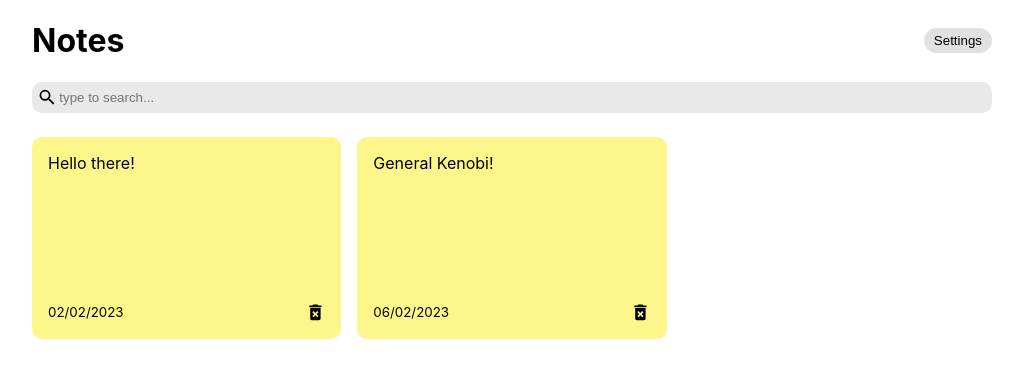
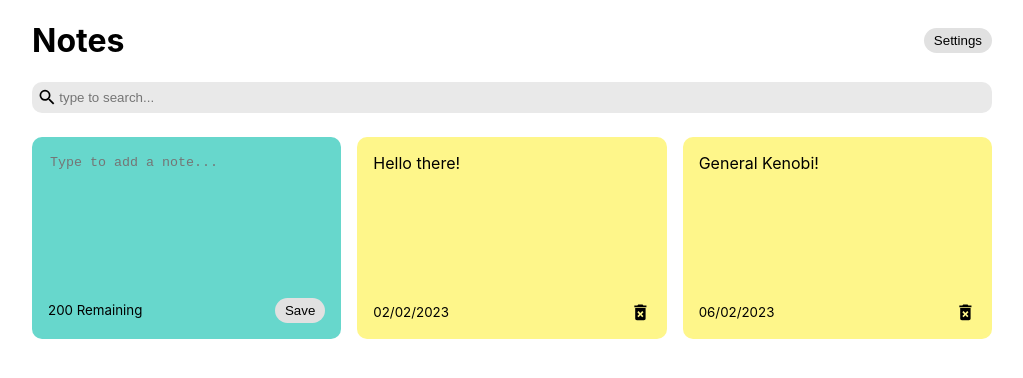
Before and after one commit to mihai-radulescu/React-Notes-App, a React (Create React App) app in the folder notes-app/: page / in a window 1280 px wide. Shown: the top 378 px of the page, without its empty margins (128-1151 px from the left). Built offline with nearby package versions, Linux system fonts and the light colour scheme; data requests are answered from the project's data file.

Commit message:
Implemented REST logic

```diff
--- a/notes-app/src/App.js
+++ b/notes-app/src/App.js
@@ -9,12 +9,54 @@
   const [searchText, setSearchText] = useState('');
   const [notes, setNotes] = useState([]);
 
+  useEffect(() => {
+    fetch('http://localhost:3001/notes?userid=' + userId)
+      .then(response => response.json())
+      .catch(error => console.error('Error:', error))
+      .then(response => setNotes(response));
 
-  fetch('http://localhost:3001/notes?userid=' + userId)
-    .then(response => response.json())
-    //.catch(error => console.error('Error:', error));
-    .then(response => setNotes(response));
+  }, []);
 
+  const addNote = (text) => {
+    const date = new Date();
+    const lastId = notes[notes.length - 1];
+    const newNote = {
+      id: lastId.id + 1,
+      userid: userId,
+      text: text,
+      date: date.toLocaleDateString(),
+    };
+
+    fetch('http://localhost:3001/notes/', {
+        method: "POST",
+        headers: {
+        "Content-Type": "application/json",
+    },
+      body: JSON.stringify(newNote),
+      })
+      .then(response => response.json())
+      .catch(error => console.error('Error:', error))
+      .then(response => console.log('Success:', JSON.stringify(response)));
+
+      const newNotes = [...notes, newNote];
+      setNotes(newNotes);
+    };
+
+    const deleteNote = (id) => {
+      const newNotes = notes.filter((note) => note.id !== id);
+      setNotes(newNotes);
+
+      fetch('http://localhost:3001/notes/' + id, {
+        method: "DELETE",
+        headers: {
+        "Content-Type": "application/json",
+    },
+      body: JSON.stringify(),
+      })
+      .then(response => response.json())
+      .catch(error => console.error('Error:', error))
+      .then(response => console.log('Success:', JSON.stringify(response)));
+    }
 
   return (
     <div class='container'>
@@ -26,6 +68,8 @@
         notes={notes.filter((note) =>
           note.text.toLowerCase().includes(searchText)
         )}
+        handleAddNote={addNote}
+        handleDeleteNote={deleteNote}
       />
 
     </div>
--- /dev/null
+++ b/notes-app/src/components/AddNote.js
@@ -0,0 +1,41 @@
+import { useState } from 'react';
+
+const AddNote = ({ handleAddNote }) => {
+	const [noteText, setNoteText] = useState('');
+	const characterLimit = 200;
+
+	const handleChange = (event) => {
+		if (characterLimit - event.target.value.length >= 0) {
+			setNoteText(event.target.value);
+		}
+	};
+
+	const handleSaveClick = () => {
+		if (noteText.trim().length > 0) {
+			handleAddNote(noteText);
+			setNoteText('');
+		}
+	};
+
+	return (
+		<div className='note new'>
+			<textarea
+				rows='8'
+				cols='10'
+				placeholder='Type to add a note...'
+				value={noteText}
+				onChange={handleChange}
+			></textarea>
+			<div className='note-footer'>
+				<small>
+					{characterLimit - noteText.length} Remaining
+				</small>
+				<button className='save' onClick={handleSaveClick}>
+					Save
+				</button>
+			</div>
+		</div>
+	);
+};
+
+export default AddNote;
--- a/notes-app/src/components/Note.js
+++ b/notes-app/src/components/Note.js
@@ -1,12 +1,14 @@
 import { MdDeleteForever } from 'react-icons/md';
 
-const Note = ({ noteId, text, date}) =>{
+const Note = ({ noteId, text, date, handleDeleteNote}) =>{
     return(
         <div class='note'>
             <span>{text}</span>
             <div class='note-footer'>
                 <small>{date}</small>
-                <MdDeleteForever className='delete-icon' size='1.3em'/>
+                <MdDeleteForever
+                onClick={() => handleDeleteNote(noteId)}
+                className='delete-icon' size='1.3em'/>
             </div>
         </div>
     );
--- a/notes-app/src/components/NotesList.js
+++ b/notes-app/src/components/NotesList.js
@@ -1,13 +1,16 @@
 import Note from "./Note";
+import AddNote from "./AddNote";
 
-const NotesList = ({notes}) => {
+const NotesList = ({notes, handleAddNote, handleDeleteNote}) => {
     return(
         <div className='notes-list'>
+			<AddNote handleAddNote={handleAddNote} />
             {notes.map((note) => (
 				<Note
 					noteId={note.id}
 					text={note.text}
 					date={note.date}
+					handleDeleteNote={handleDeleteNote}
 				/>
 			))}
         </div>
--- a/notes-app/src/index.css
+++ b/notes-app/src/index.css
@@ -84,3 +84,29 @@
 	background-color: #ededed;
 	cursor: pointer;
 }
+
+.note.new {
+	background-color: #67d7cc;
+}
+
+textarea {
+	border: none;
+	resize: none;
+	background-color: #67d7cc;
+}
+
+textarea:focus {
+	outline: none;
+}
+
+.save {
+	background-color: #e1e1e1;
+	border: none;
+	border-radius: 15px;
+	padding: 5px 10px 5px 10px;
+}
+
+.save:hover {
+	background-color: #ededed;
+	cursor: pointer;
+}
```
Also changed, not shown: notes-app/db.json (+10 -6 lines).
